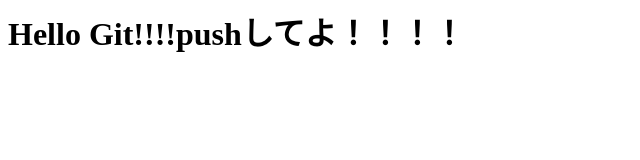
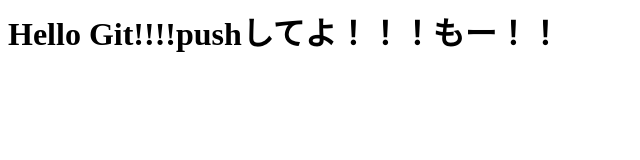
Before and after one commit to HirotaJasmine/Jasmine_2026, a plain HTML site: page index.html in a window 1280 px wide. Shown: the full height of the page, 0-640 px from the left. Drawn offline with Linux system fonts and the light colour scheme.

Commit message:
Update index.html

```diff
--- a/index.html
+++ b/index.html
@@ -1 +1 @@
-<h1>Hello Git!!!!pushしてよ！！！！</h1>
+<h1>Hello Git!!!!pushしてよ！！！もー！！</h1>
```
